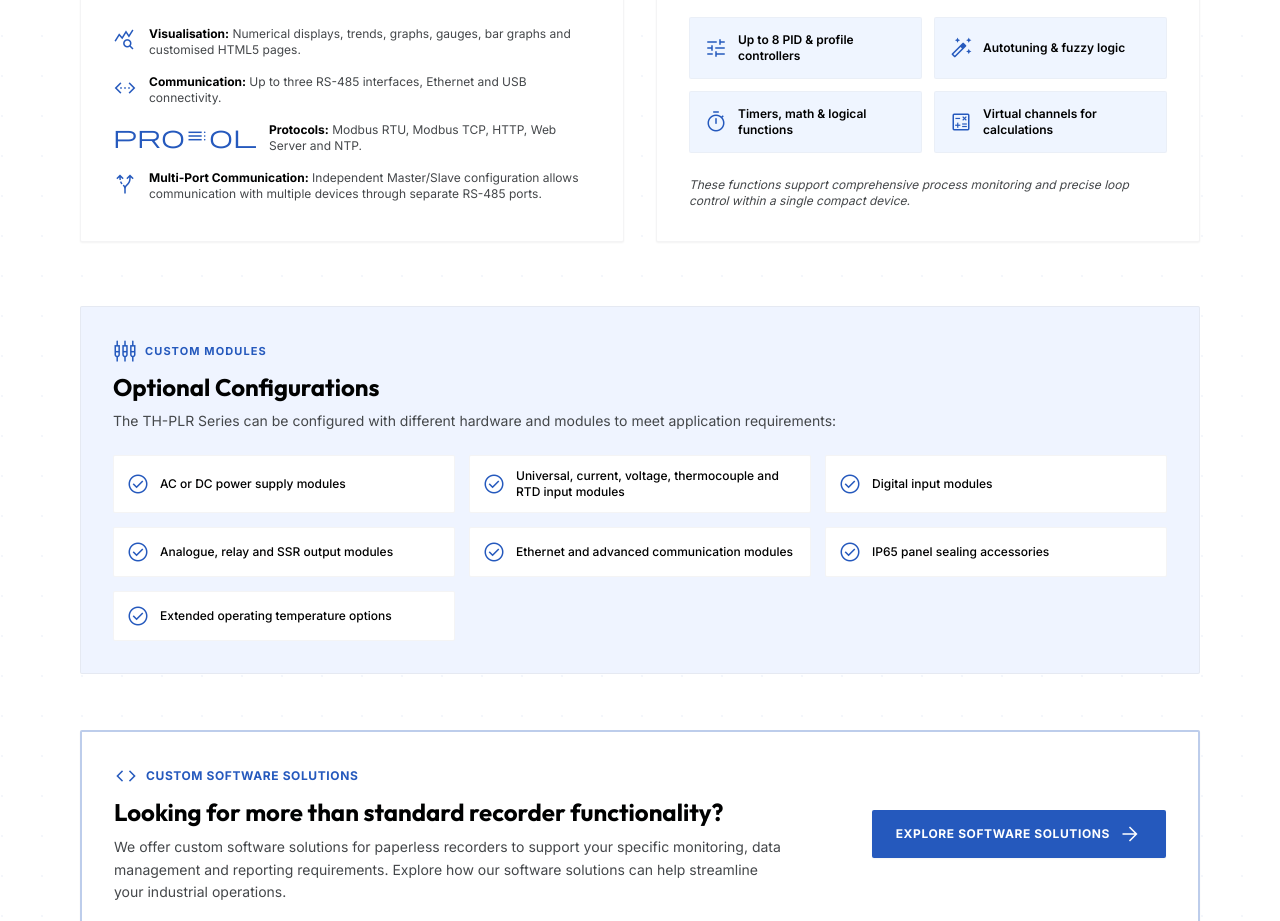
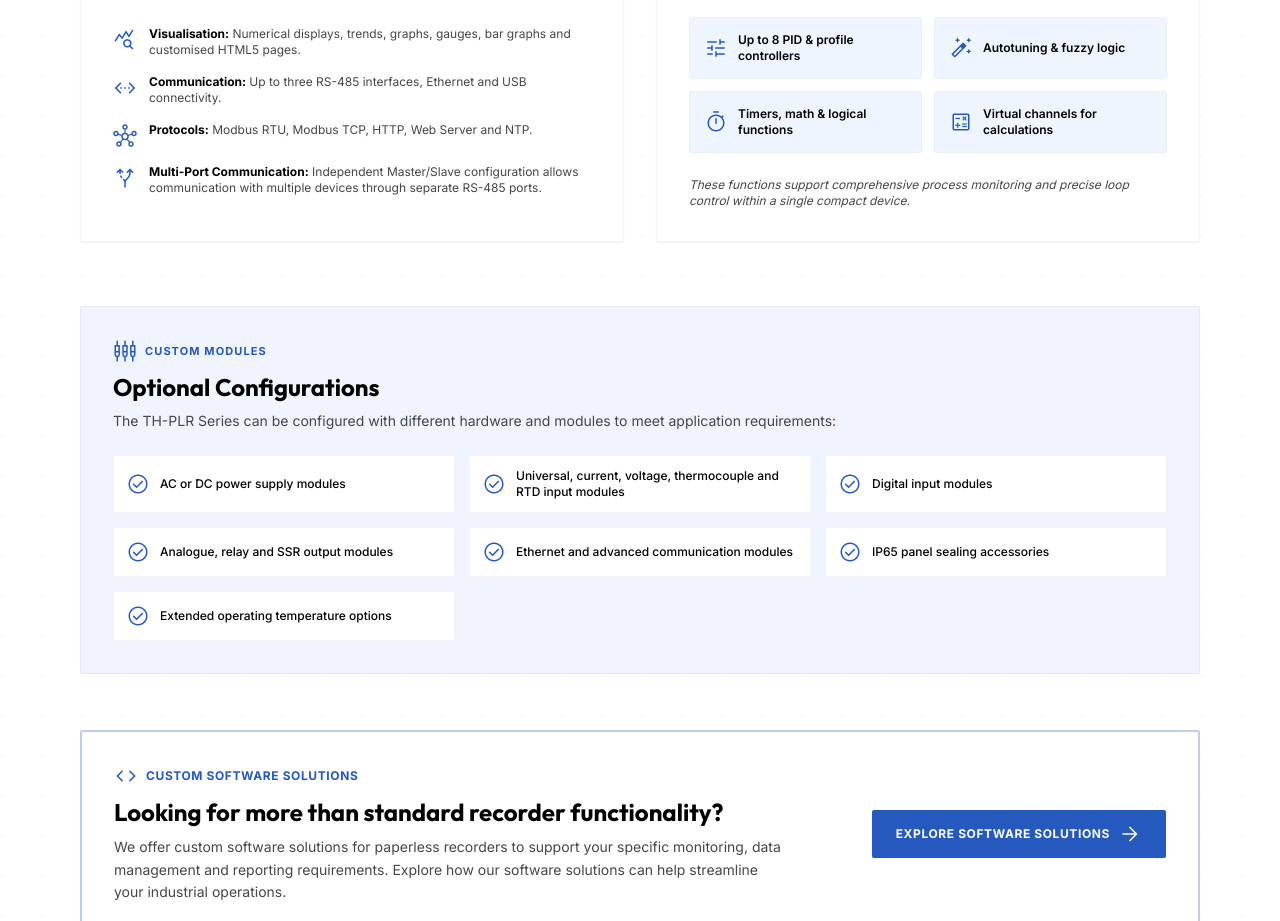
Before and after one commit to vrushabh-digraje/Theta, a React (Vite) app: page /products/paperless-recorders/th-plr-series in a window 1280 px wide. Shown: the part 2943-3864 px from the top of the page. Built offline with nearby package versions, Linux system fonts and the light colour scheme.

Commit message:
Replace invalid Material Symbol icon names ('protocol' and 'software') with valid icons ('hub' and 'terminal')

```diff
--- a/src/pages/PRSeriesDetail.tsx
+++ b/src/pages/PRSeriesDetail.tsx
@@ -448,7 +448,7 @@ export const PRSeriesDetail: FC = () => {
       {/* Software and Data Management Section */}
       <section className="max-w-[1440px] mx-auto px-4 sm:px-6 lg:px-frame-margin mt-16">
         <div className="flex items-center gap-2 mb-2">
-          <span className="material-symbols-outlined text-secondary text-[20px]">software</span>
+          <span className="material-symbols-outlined text-secondary text-[20px]">terminal</span>
           <span className="font-body text-[11px] font-bold text-secondary uppercase tracking-widest">
             PC Software Suite
           </span>
--- a/src/pages/THPLRSeriesDetail.tsx
+++ b/src/pages/THPLRSeriesDetail.tsx
@@ -458,7 +458,7 @@ export const THPLRSeriesDetail: FC = () => {
                 </div>
               </li>
               <li className="flex items-start gap-3">
-                <span className="material-symbols-outlined text-secondary text-[18px] shrink-0 mt-0.5">protocol</span>
+                <span className="material-symbols-outlined text-secondary text-[18px] shrink-0 mt-0.5">hub</span>
                 <div>
                   <strong className="text-primary font-bold">Protocols:</strong> Modbus RTU, Modbus TCP, HTTP, Web Server and NTP.
                 </div>
```
